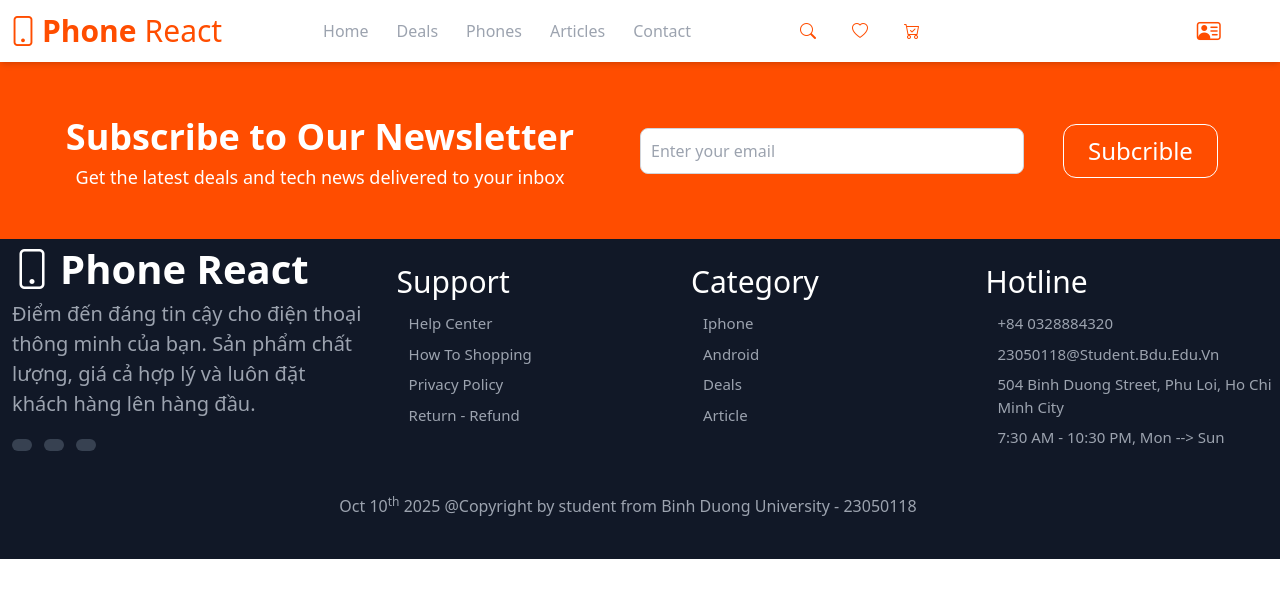
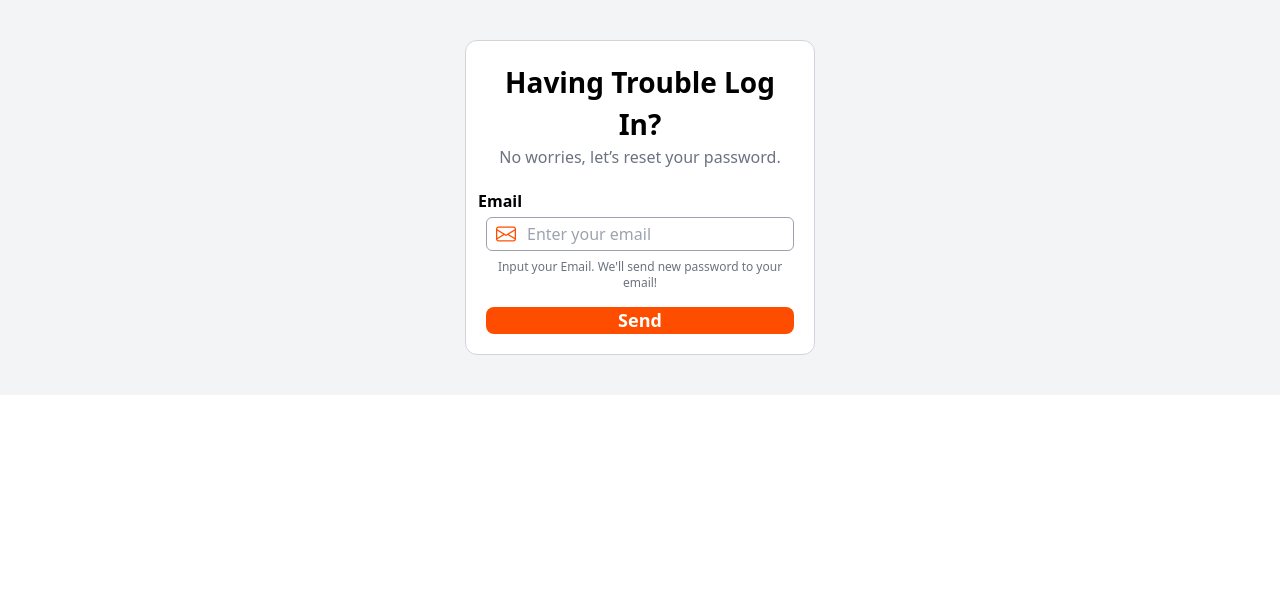
Before and after one commit to NguyenTAnh2005/New_Front_WEB, a React (Vite) app in the folder frontend/: page /forgot-password in a window 1280 px wide. Shown: the top 598 px of the page. Built offline with nearby package versions, Linux system fonts and the light colour scheme.

Commit message:
New Update

```diff
--- a/frontend/src/App.jsx
+++ b/frontend/src/App.jsx
@@ -13,10 +13,11 @@ import { ContactsPage } from './pages/Contacts/contacts.jsx'
 import { DealsPage } from './pages/Deals/deals.jsx'
 import { LogIn } from './components/login_signup_forgotpass/login.jsx'
 import { SignUp } from './components/login_signup_forgotpass/signup.jsx'
+import { ForgotPassword } from './components/login_signup_forgotpass/forgotpassword.jsx'
 
 function AppContent() {
   const location = useLocation();
-  const hideHeaderFooter = ["/login", "/signup", "/forgot-pass"].includes(location.pathname);
+  const hideHeaderFooter = ["/login", "/signup", "/forgot-password"].includes(location.pathname);
   return (
     <>
       {!hideHeaderFooter && <Header />}
@@ -29,6 +30,7 @@ function AppContent() {
         <Route path='/Contact' element={<ContactsPage />} />
         <Route path='/login' element={<LogIn />} />
         <Route path='/signup' element={<SignUp />} />
+        <Route path='/forgot-password' element={<ForgotPassword />} />
       </Routes>
       {!hideHeaderFooter && <Footer />}
     </>
--- /dev/null
+++ b/frontend/src/components/login_signup_forgotpass/forgotpassword.jsx
@@ -0,0 +1,42 @@
+import { Input } from "./input"
+import { useEffect, useRef, useState } from "react"
+import { Link, useNavigate } from "react-router-dom";
+export function ForgotPassword() {
+    const [showModal, setShowModal] = useState(false);
+    const navigate = useNavigate();
+    // Đóng modal khi nhấn "X"
+    function closeModal() {
+        setShowModal(false);
+        navigate("/login");
+    }
+
+
+    return (
+        <div className="flex items-center animate__animated animate__fadeIn">
+            <div method="post" className="w-full text-gray-500 max-w-[350px] px-5 py-5 my-10 rounded-xl border-gray-300 border-[1px] mx-auto bg-white">
+                <div className="text-center mb-5">
+                    <p className="text-[28px] font-bold text-black">Having Trouble Log In?</p>
+                    <p>No worries, let’s reset your password.</p>
+                </div>
+                <Input id_input={"fp_ip1"} type={"email"} label_content={"email"} cls_icon={"bi bi-envelope"} />
+                <p className="my-2 text-center text-xs">Input your Email. We'll send new password to your email!</p>
+                <button type=""
+                    onClick={() => { setShowModal(true) }}
+                    className="mt-2 bg-mainCL w-full text-white text-[18px] font-semibold rounded-lg">
+                    Send
+                </button>
+            </div>
+            {
+                showModal && (
+                    <div className="fixed inset-0 bg-black bg-opacity-45 flex items-center justify-center">
+                        <div className="bg-white rounded-lg flex flex-col relative pt-2.5 p-5">
+                            <p className="text-mainCL font-semibold mb-2 text-[20px]">Done</p>
+                            <p className="text-xs">We have sent new password to your emai. Let's go!</p>
+                            <i className="bi bi-x absolute right-5 top-2.5 text-[20px]" onClick={closeModal}></i>
+                        </div>
+                    </div>
+                )
+            }
+        </div>
+    )
+}
--- a/frontend/src/components/login_signup_forgotpass/login.jsx
+++ b/frontend/src/components/login_signup_forgotpass/login.jsx
@@ -12,8 +12,8 @@ export function LogIn() {
                 <div className="mb-4"><Input type={"email"} label_content={"Email Address"} id={"li_ip1"} cls_icon={"bi bi-envelope"} /></div>
                 <div className="mb-4"><InputPassword label_content={"password"} id_input={"li_ip2"} /></div>
 
-                <div className="text-xs font-semibold text-mainCL text-end">
-                    <a href="">forgot password?</a>
+                <div className="text-xs font-semibold text-mainCL text-end capitalize">
+                    <Link to="/forgot-password">forgot password?</Link>
                 </div>
                 <button type="submit" className="bg-mainCL w-full rounded-lg mt-5 text-white text-[20px] font-semibold items-center py-1 mb-2">
                     Log In
--- a/frontend/src/components/login_signup_forgotpass/signup.jsx
+++ b/frontend/src/components/login_signup_forgotpass/signup.jsx
@@ -2,8 +2,13 @@ import { useState } from "react";
 import { Input, InputPassword, Or } from "./input";
 import { Link } from "react-router-dom";
 export function SignUp() {
+    const [valueChecked, setValueChecked] = useState("");
+    function changeValueChecked(id) {
+        setValueChecked(id);
+    }
+
     return (
-        <div className="flex animate__animated animate__fadeIn">
+        <div className="flex items-center animate__animated animate__fadeIn">
             <form action="" method="post" className="w-[55%] text-gray-500 min-w-[350px] px-5 py-5 my-10 rounded-xl border-gray-300 border-[1px] mx-auto bg-white">
                 <div className="text-center mb-5">
                     <p className="text-[28px] font-bold text-black">Join us today!</p>
@@ -12,16 +17,21 @@ export function SignUp() {
                 <div className="grid grid-cols-1 lg:grid-cols-2 lg:gap-x-5 lg:gap-y-2.5">
                     <Input label_content={"First name"} id_input={"su_ip1"} cls_icon={"bi bi-person-vcard"} type={"text"} />
                     <Input label_content={"Last name"} id_input={"su_ip2"} cls_icon={"bi bi-person-vcard"} type={"text"} />
-                    <Input label_content={"Emal Address"} id_input={"su_ip3"} cls_icon={"bi bi-envelope"} type={"text"} />
+                    <Input label_content={"Emal Address"} id_input={"su_ip3"} cls_icon={"bi bi-envelope"} type={"email"} />
                     <div className="mt-2 lg:row-start-4 lg:col-span-full">
-                        <p className="text-black font-semibold mb-1 capitalize text-center">
-                            Gender
-                        </p>
-                        <InputGender />
+                        <p className="text-black font-semibold mb-1 capitalize text-center"> Gender</p>
+                        <div className=" flex justify-center gap-5 items-center">
+                            <ValueInputRadio
+                                name={"gender"} id_input={"su_ip7_1"} cls_icon={"bi bi-gender-male"} content={"Male"}
+                                valueChecked={valueChecked} changeValueChecked={() => { changeValueChecked("su_ip7_1") }} />
+                            <ValueInputRadio
+                                name={"gender"} id_input={"su_ip7_2"} cls_icon={"bi bi-gender-female"} content={"Female"}
+                                valueChecked={valueChecked} changeValueChecked={() => { changeValueChecked("su_ip7_2") }} />
+                        </div>
                     </div>
-                    <Input label_content={"Birth day"} id_input={"su_ip6"} cls_icon={"bi bi-cake2"} type={"date"} />
-                    <InputPassword label_content={"Password"} id_input={"su_ip4"} />
-                    <InputPassword label_content={"register password"} id_input={"su_ip5"} />
+                    <Input label_content={"Birth day"} id_input={"su_ip4"} cls_icon={"bi bi-cake2"} type={"date"} />
+                    <InputPassword label_content={"Password"} id_input={"su_ip5"} />
+                    <InputPassword label_content={"register password"} id_input={"su_ip6"} />
 
                 </div>
                 <button
@@ -43,28 +53,6 @@ export function SignUp() {
     )
 }
 
-export function InputGender() {
-    const [valueChecked, setValueChecked] = useState("");
-    function changeValueChecked(id) {
-        setValueChecked(id);
-    }
-    return (
-
-        <div className=" flex justify-center gap-5 items-center">
-            <ValueInputRadio
-                name={"gender"} id_input={"su_ip7_1"} cls_icon={"bi bi-gender-male"} content={"Male"}
-                valueChecked={valueChecked} changeValueChecked={() => { changeValueChecked("su_ip7_1") }}
-            />
-
-            <ValueInputRadio
-                name={"gender"} id_input={"su_ip7_2"} cls_icon={"bi bi-gender-female"} content={"Female"}
-                valueChecked={valueChecked} changeValueChecked={() => { changeValueChecked("su_ip7_2") }}
-            />
-
-        </div>
-    )
-}
-
 export function ValueInputRadio({ name, id_input, cls_icon, content, valueChecked, changeValueChecked }) {
     return (
         <div>
@@ -78,3 +66,26 @@ export function ValueInputRadio({ name, id_input, cls_icon, content, valueChecke
         </div>
     )
 }
+
+
+// export function InputGender() {
+//     const [valueChecked, setValueChecked] = useState("");
+//     function changeValueChecked(id) {
+//         setValueChecked(id);
+//     }
+//     return (
+
+//         <div className=" flex justify-center gap-5 items-center">
+//             <ValueInputRadio
+//                 name={"gender"} id_input={"su_ip7_1"} cls_icon={"bi bi-gender-male"} content={"Male"}
+//                 valueChecked={valueChecked} changeValueChecked={() => { changeValueChecked("su_ip7_1") }}
+//             />
+
+//             <ValueInputRadio
+//                 name={"gender"} id_input={"su_ip7_2"} cls_icon={"bi bi-gender-female"} content={"Female"}
+//                 valueChecked={valueChecked} changeValueChecked={() => { changeValueChecked("su_ip7_2") }}
+//             />
+
+//         </div>
+//     )
+// }
--- a/frontend/src/layout/header/header.jsx
+++ b/frontend/src/layout/header/header.jsx
@@ -1,5 +1,5 @@
 import { Links, useLocation } from "react-router-dom"
-import { use, useState } from "react"
+import { useEffect, useState } from "react"
 import { useImmer } from "use-immer"
 import { list_nav, list_action } from "./data.js"
 import { Link } from "react-router-dom";
@@ -10,6 +10,9 @@ export function Header() {
     function changeMode() {
         setExpand(!expand);
     }
+    useEffect(() => {
+        setExpand(false);
+    }, [location.pathname]);
     return (
         <>
             {/* ================== MAIN HEADER ---------LG ========================*/}
@@ -21,8 +24,8 @@ export function Header() {
                 <NavAccount isLogIn={isLogIn} cls_name="hidden lg:flex" />
             </div>
             {/*===================MOBILE ====================================== */}
-            <div className={`lg:hidden flex flex-col gap-5 bg-white transition-all duration-500 ease-linear absolute
-                overflow-hidden shadow-md w-full lg:w-1/2 pl-5 ml-auto ${expand ? "max-h-[900px]" : "max-h-0 z-99"}`}>
+            <div className={`lg:hidden flex flex-col gap-5 bg-white transition-all duration-500 ease-linear
+                overflow-hidden shadow-md w-full lg:w-1/2 pl-5 ml-auto ${expand ? "max-h-[900px] z-99" : "max-h-0"}`}>
                 <NavLink navLinks={navLinks} cls_name="lg:hidden flex flex-col gap-3 mt-5" />
                 <NavActions actions={list_action} cls_name="lg:hidden flex flex gap-5 mx-auto" />
                 <div className="flex justify-center mb-5">
@@ -54,7 +57,7 @@ function NavLink({ navLinks, cls_name = "" }) {
 function NavItem({ nav_item, location }) {
     return (
         <li className={`text-[16px] text-gray-400 font-medium relative group hover:text-mainCL transition-colors duration-300 ease-linear ${location.pathname === `/${nav_item.content}` && "text-mainCL"}`}>
-            <Link to={"/" + nav_item.content} >
+            <Link to={"/" + nav_item.content}>
                 {nav_item.content}
             </Link >
             <span className=" hidden lg:block absolute  h-0.5 bg-mainCL translate-y-3 w-0 group-hover:w-full group-hover:-translate-x-[0%] z-10 bottom-0 left-0 translate-x-[50%] transition-all ease-linear duration-400">
--- a/frontend/tailwind.config.js
+++ b/frontend/tailwind.config.js
@@ -14,3 +14,5 @@ module.exports = {
   },
   plugins: [],
 }
+// 0d6efd xanh duong
+// ff4d00 cam
```
Also changed, not shown: frontend/src/assets/Router.txt (deleted).
